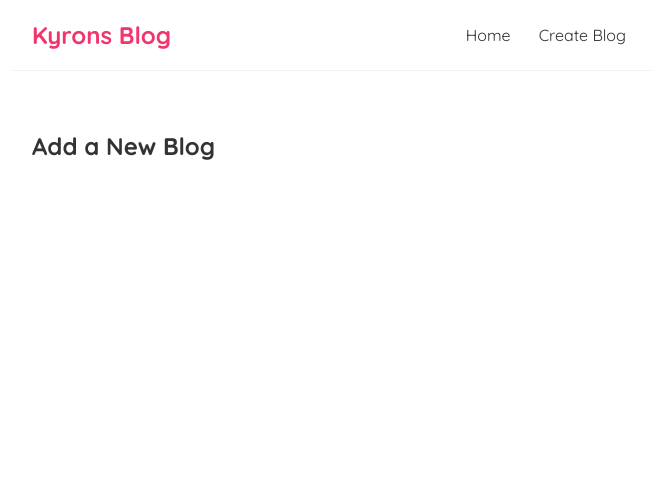
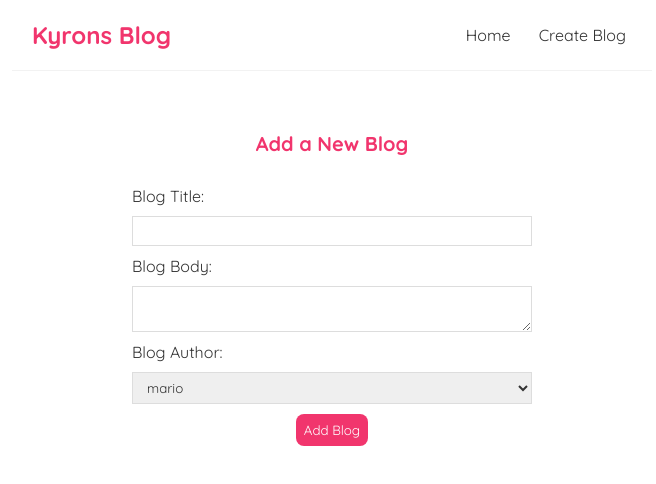
Before and after one commit to kyron321/Blog, a React (Create React App) app: page /create in a window 1280 px wide. Shown: the top 484 px of the page, without its empty margins (308-964 px from the left). Built offline with nearby package versions, Linux system fonts and the light colour scheme; the HTML template or start-up script is replaced by a standard one.

Commit message:
added layout of create blog page

```diff
--- a/src/Create.js
+++ b/src/Create.js
@@ -1,7 +1,28 @@
+import { useState } from "react";
+
 const Create = () => {
+    const [title,setTitle] =useState("")
+    const [body,setBody]=useState("")
+    const [author, setAuthor]=useState("mario")
+
     return (
         <div className="create">
             <h2>Add a New Blog</h2>
+            <form>
+                <label>Blog Title:</label>
+                <input type="text" required value={title} onChange={(e)=>setTitle(e.target.value)}/>
+            </form>
+            <form>
+                <label>Blog Body:</label>
+                <textarea required value={body} onChange ={(e)=>setBody(e.target.value)}>
+                </textarea>
+                <label>Blog Author:</label>
+                <select value={author} onChange={(e)=> setAuthor(e.target.value)}>
+                    <option value="mario">mario</option>
+                    <option value="luigi">luigi</option>
+                </select>
+                <button>Add Blog</button>
+            </form>
         </div>
      );
 }
--- a/src/index.css
+++ b/src/index.css
@@ -1,4 +1,4 @@
-@import url('https://fonts.googleapis.com/css2?family=Quicksand:wght@300;400;500;600;700&display=swap');
+@import url("https://fonts.googleapis.com/css2?family=Quicksand:wght@300;400;500;600;700&display=swap");
 
 * {
   margin: 0;
@@ -39,14 +39,14 @@
   border-bottom: 1px solid #fafafa;
 }
 .blog-preview:hover {
-  box-shadow: 1px 3px 5px rgba(0,0,0,0.1);
+  box-shadow: 1px 3px 5px rgba(0, 0, 0, 0.1);
 }
 .blog-preview h2 {
   font-size: 20px;
   color: #f1356d;
   margin-bottom: 8px;
 }
-.blog-preview a{
+.blog-preview a {
   text-decoration: none;
 }
 
@@ -66,3 +66,36 @@
   border-radius: 8px;
   cursor: pointer;
 }
+
+.create {
+  max-width: 400px;
+  margin: 0 auto;
+  text-align: center;
+}
+.create label {
+  text-align: left;
+  display: block;
+}
+.create h2 {
+  font-size: 20px;
+  color: #f1356d;
+  margin-bottom: 30px;
+}
+.create input,
+.create textarea,
+.create select {
+  width: 100%;
+  padding: 6px 10px;
+  margin: 10px 0;
+  border: 1px solid #ddd;
+  box-sizing: border-box;
+  display: block;
+}
+.create button {
+  background: #f1356d;
+  color: #fff;
+  border: 0;
+  padding: 8px;
+  border-radius: 8px;
+  cursor: pointer;
+}
```
